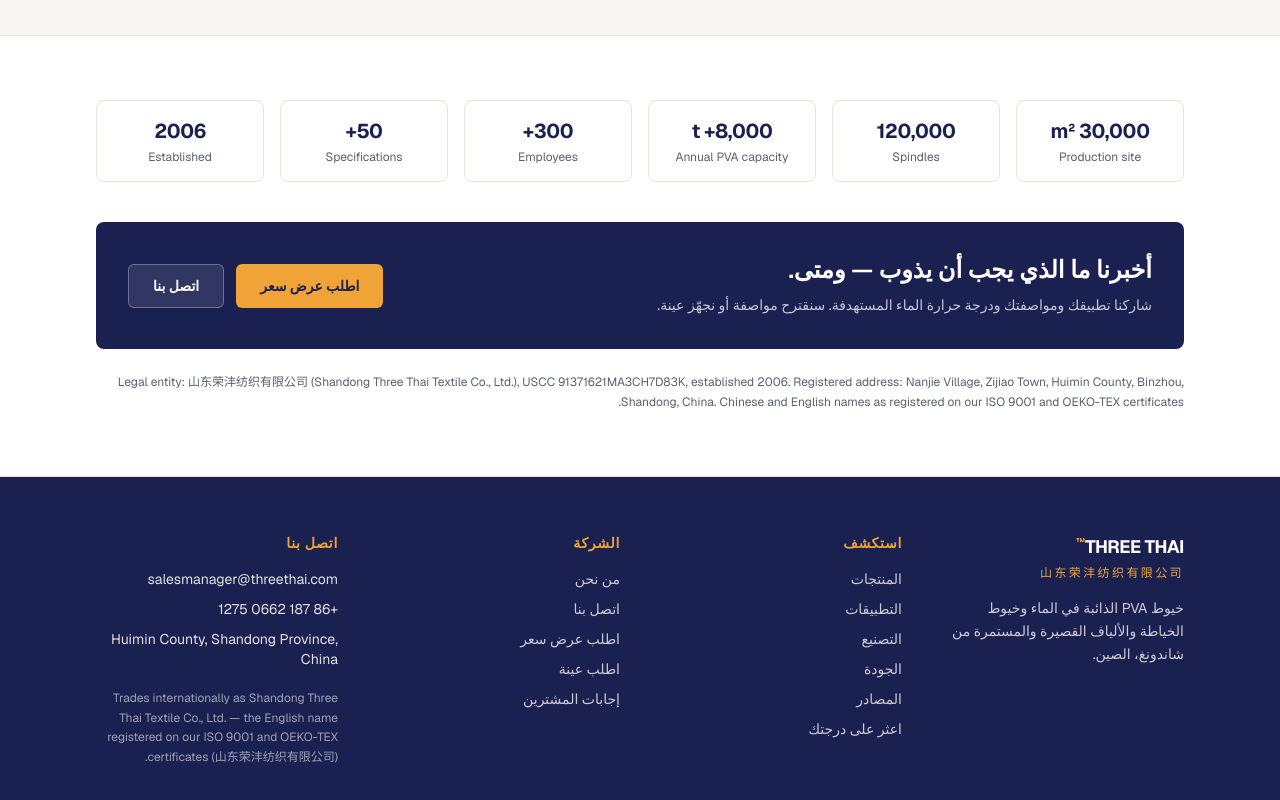
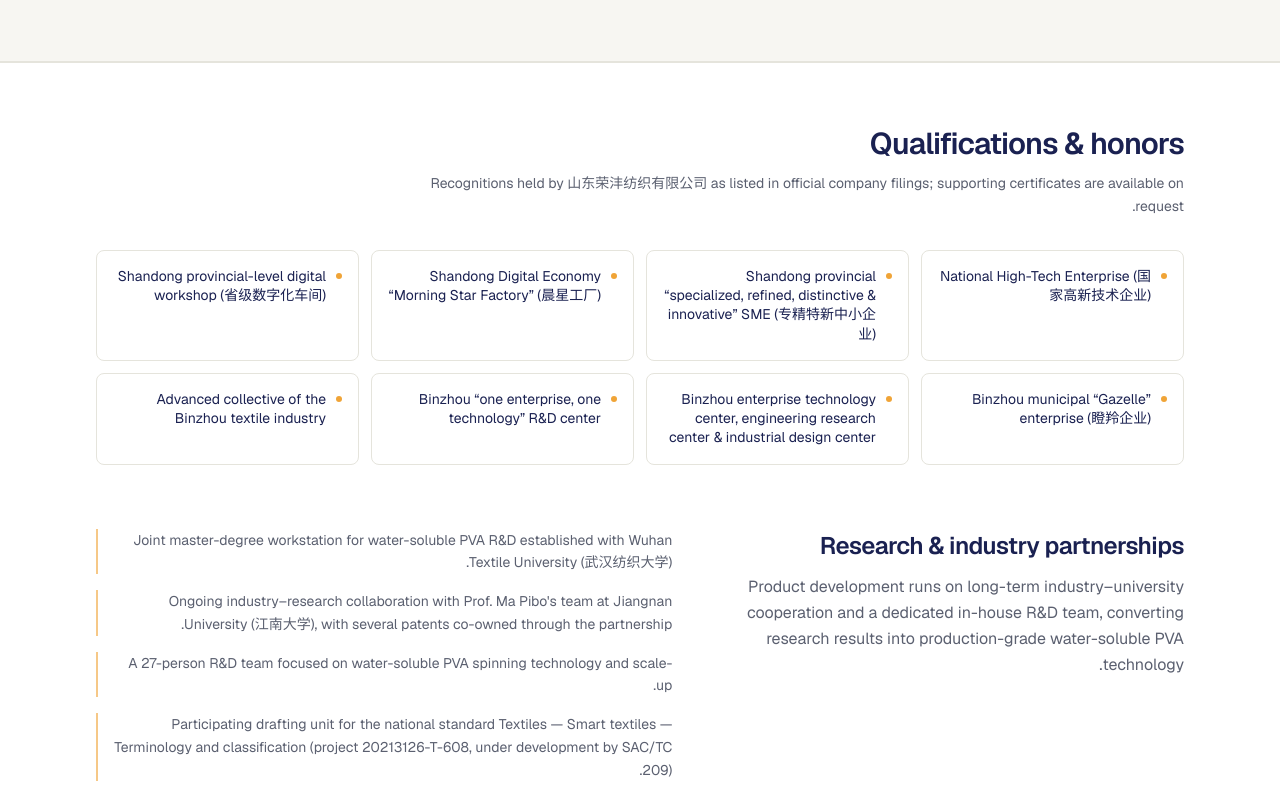
Before and after one commit to dylanliu2002/threethai-website, a Next.js app: page /ar/about in a window 1280 px wide. Shown: the part 1640-2440 px from the top of the page. Built offline with nearby package versions, Linux system fonts and the light colour scheme; no server answers.

Commit message:
feat(content): honors, research partnerships, standard drafting & equipment brands from owner dossier (ruling: est. 2006, 300+ staff)

```diff
--- a/src/components/manufacturing/manufacturing-view.tsx
+++ b/src/components/manufacturing/manufacturing-view.tsx
@@ -106,6 +106,7 @@
                     <figcaption className="p-5">
                       <p className="text-xs font-bold tracking-widest text-gold-deep">{equipment.step}</p>
                       <h3 className="mt-1 font-semibold text-ink">{step.title[cl]}</h3>
+                      {equipment.brand ? <p className="mt-1 text-xs font-medium text-gold-deep">{equipment.brand[cl]}</p> : null}
                       <p className="mt-1.5 text-sm leading-relaxed text-muted-foreground">{step.body[cl]}</p>
                     </figcaption>
                   </figure>
--- a/src/components/sections/about-view.tsx
+++ b/src/components/sections/about-view.tsx
@@ -82,6 +82,43 @@
         </div>
       </section>
 
+      {/* Recognition & research partnerships */}
+      <section className="border-y border-border py-14 sm:py-16">
+        <div className="container-site">
+          <Reveal>
+            <h2 className="display-2 !text-2xl sm:!text-3xl">{t.recognitionTitle}</h2>
+          </Reveal>
+          <Reveal delay={60}>
+            <p className="mt-3 max-w-3xl text-sm leading-relaxed text-muted-foreground">{t.recognitionIntro}</p>
+          </Reveal>
+          <ul className="mt-8 grid gap-3 sm:grid-cols-2 lg:grid-cols-4">
+            {t.recognition.map((item, i) => (
+              <Reveal as="li" key={item} delay={i * 40}>
+                <div className="card-line flex h-full items-start gap-2.5 p-4">
+                  <span aria-hidden className="mt-1.5 h-1.5 w-1.5 shrink-0 rounded-full bg-gold" />
+                  <p className="text-sm leading-snug text-ink">{item}</p>
+                </div>
+              </Reveal>
+            ))}
+          </ul>
+          <div className="mt-16 grid gap-10 lg:grid-cols-[0.9fr_1.1fr] lg:items-start">
+            <Reveal>
+              <h2 className="display-3">{t.researchTitle}</h2>
+              <p className="mt-3 text-base leading-relaxed text-muted-foreground">{t.researchIntro}</p>
+            </Reveal>
+            <ul className="space-y-4">
+              {t.research.map((item, i) => (
+                <Reveal as="li" key={item} delay={i * 50}>
+                  <div className="h-full border-l-2 border-gold/60 pl-4">
+                    <p className="text-sm leading-relaxed text-muted-foreground">{item}</p>
+                  </div>
+                </Reveal>
+              ))}
+            </ul>
+          </div>
+        </div>
+      </section>
+
       {/* Stats + CTA */}
       <section className="py-14 sm:py-16">
         <div className="container-site">
--- a/src/content/factory.ts
+++ b/src/content/factory.ts
@@ -19,13 +19,25 @@
   image: string;
   name: Record<ContentLocale, string>;
   step: string;
+  /** Named machine brands as listed in official company filings. */
+  brand?: Record<ContentLocale, string>;
 }[] = [
   { image: "/images/factory-live/blow-room.webp", step: "01", name: { en: "Blow room", zh: "清花设备" } },
   { image: "/images/factory-live/blowing-carding.webp", step: "02", name: { en: "Blowing-carding", zh: "清梳联系统" } },
-  { image: "/images/factory-live/drawing.webp", step: "03", name: { en: "Drawing", zh: "并条工序" } },
+  {
+    image: "/images/factory-live/drawing.webp",
+    step: "03",
+    name: { en: "Drawing", zh: "并条工序" },
+    brand: { en: "Rieter drawing frames (Switzerland)", zh: "瑞士立达并条机" },
+  },
   { image: "/images/factory-live/speed-frame.webp", step: "04", name: { en: "Speed frame", zh: "粗纱工序" } },
   { image: "/images/factory-live/ring-spinning.webp", step: "05", name: { en: "Ring spinning", zh: "环锭细纱" } },
-  { image: "/images/factory-live/automatic-winding.webp", step: "06", name: { en: "Automatic winding", zh: "自动络筒" } },
+  {
+    image: "/images/factory-live/automatic-winding.webp",
+    step: "06",
+    name: { en: "Automatic winding", zh: "自动络筒" },
+    brand: { en: "Schlafhorst (Germany) & Savio (Italy) autoconers", zh: "德国赐来福 · 意大利萨维奥自动络筒机" },
+  },
 ];
 
 /** Spinning flow described in legacy copy, ordered as the equipment above. */
--- a/src/content/i18n/en.ts
+++ b/src/content/i18n/en.ts
@@ -241,7 +241,7 @@
     positioningTitle: "Business positioning",
     positioningBody: "A specialist manufacturer of water-soluble PVA materials serving weaving, knitting, sewing and embroidery, nonwovens, papermaking and technical textile customers. The company trades internationally as Shandong Three Thai Textile Co., Ltd., with the threethai™ product brand.",
     coverageTitle: "Market & service coverage",
-    coverageBody: "The company serves international buyers under the Three Thai name with experience across 15+ export markets, providing documentation support, sample logistics and specification-controlled repeat supply.",
+    coverageBody: "The company serves international buyers under the Three Thai name with experience across 15+ export markets — with regular shipments to India, Pakistan, Vietnam, Turkey, Bangladesh, Ukraine and Peru — providing documentation support, sample logistics and specification-controlled repeat supply.",
     timelineTitle: "Company timeline",
     timeline: [
       { year: "2006", body: "Company established in Huimin County, Shandong Province, focusing on water-soluble PVA materials." },
@@ -250,6 +250,26 @@
     ],
     identityTitle: "Company identity",
     identityBody: "山东荣沣纺织有限公司 is the legal entity; Shandong Three Thai Textile Co., Ltd. is the overseas brand used by the company for international business. Certificate holders and contracting entities should be confirmed per document.",
+    recognitionTitle: "Qualifications & honors",
+    recognitionIntro: "Recognitions held by 山东荣沣纺织有限公司 as listed in official company filings; supporting certificates are available on request.",
+    recognition: [
+      "National High-Tech Enterprise (国家高新技术企业)",
+      "Shandong provincial “specialized, refined, distinctive & innovative” SME (专精特新中小企业)",
+      "Shandong Digital Economy “Morning Star Factory” (晨星工厂)",
+      "Shandong provincial-level digital workshop (省级数字化车间)",
+      "Binzhou municipal “Gazelle” enterprise (瞪羚企业)",
+      "Binzhou enterprise technology center, engineering research center & industrial design center",
+      "Binzhou “one enterprise, one technology” R&D center",
+      "Advanced collective of the Binzhou textile industry",
+    ],
+    researchTitle: "Research & industry partnerships",
+    researchIntro: "Product development runs on long-term industry–university cooperation and a dedicated in-house R&D team, converting research results into production-grade water-soluble PVA technology.",
+    research: [
+      "Joint master-degree workstation for water-soluble PVA R&D established with Wuhan Textile University (武汉纺织大学).",
+      "Ongoing industry–research collaboration with Prof. Ma Pibo's team at Jiangnan University (江南大学), with several patents co-owned through the partnership.",
+      "A 27-person R&D team focused on water-soluble PVA spinning technology and scale-up.",
+      "Participating drafting unit for the national standard Textiles — Smart textiles — Terminology and classification (project 20213126-T-608, under development by SAC/TC 209).",
+    ],
   },
   contact: {
     title: "Contact",
--- a/src/content/i18n/zh.ts
+++ b/src/content/i18n/zh.ts
@@ -248,7 +248,7 @@
     positioningTitle: "业务定位",
     positioningBody: "专注于水溶性 PVA 材料的专业制造商，服务织造、针织、缝纫与刺绣、无纺、造纸及产业用纺织品客户。公司以 Shandong Three Thai Textile Co., Ltd. 开展国际贸易，产品品牌为 threethai™。",
     coverageTitle: "市场与服务覆盖",
-    coverageBody: "公司以 Three Thai 名义服务国际买家，业务覆盖 15+ 出口市场，提供单证支持、样品物流与规格受控的返单供应。",
+    coverageBody: "公司以 Three Thai 名义服务国际买家，业务覆盖 15+ 出口市场，产品远销印度、巴基斯坦、越南、土耳其、孟加拉、乌克兰、秘鲁等国，提供单证支持、样品物流与规格受控的返单供应。",
     timelineTitle: "发展历程",
     timeline: [
       { year: "2006", body: "公司成立于山东省惠民县，专注水溶性 PVA 材料。" },
@@ -257,6 +257,26 @@
     ],
     identityTitle: "公司主体",
     identityBody: "山东荣沣纺织有限公司为法定主体；Shandong Three Thai Textile Co., Ltd. 为公司开展国际业务的海外品牌。证书持有人与签约主体请按文件逐项确认。",
+    recognitionTitle: "资质与荣誉",
+    recognitionIntro: "以下为山东荣沣纺织有限公司在官方申报材料中载明的资质与荣誉，证书详情可另行索取。",
+    recognition: [
+      "国家高新技术企业",
+      "山东省专精特新中小企业",
+      "山东省数字经济“晨星工厂”",
+      "省级数字化车间",
+      "滨州市级瞪羚企业",
+      "滨州市企业技术中心 · 工程研究中心 · 工业设计中心",
+      "滨州市“一企业一技术”研发中心",
+      "滨州市纺织行业先进集体",
+    ],
+    researchTitle: "产学研合作",
+    researchIntro: "产品研发依托长期校企合作与专职研发团队，将科研成果持续转化为可量产的水溶维纶技术。",
+    research: [
+      "与武汉纺织大学共建水溶 PVA 研发中心硕士工作站。",
+      "与江南大学马丕波教授团队持续开展产学研合作，多项专利随合作联合持有。",
+      "27 人专职研发团队，专注水溶维纶纺纱技术与产业化放大。",
+      "国家标准《纺织品 智能纺织品 术语和分类》（计划编号 20213126-T-608，全国纺织品标准化技术委员会归口）起草参与单位。",
+    ],
   },
   contact: {
     title: "联系我们",
```
Also changed, not shown: 1 other file (tests, documents, lock files or other folders).
